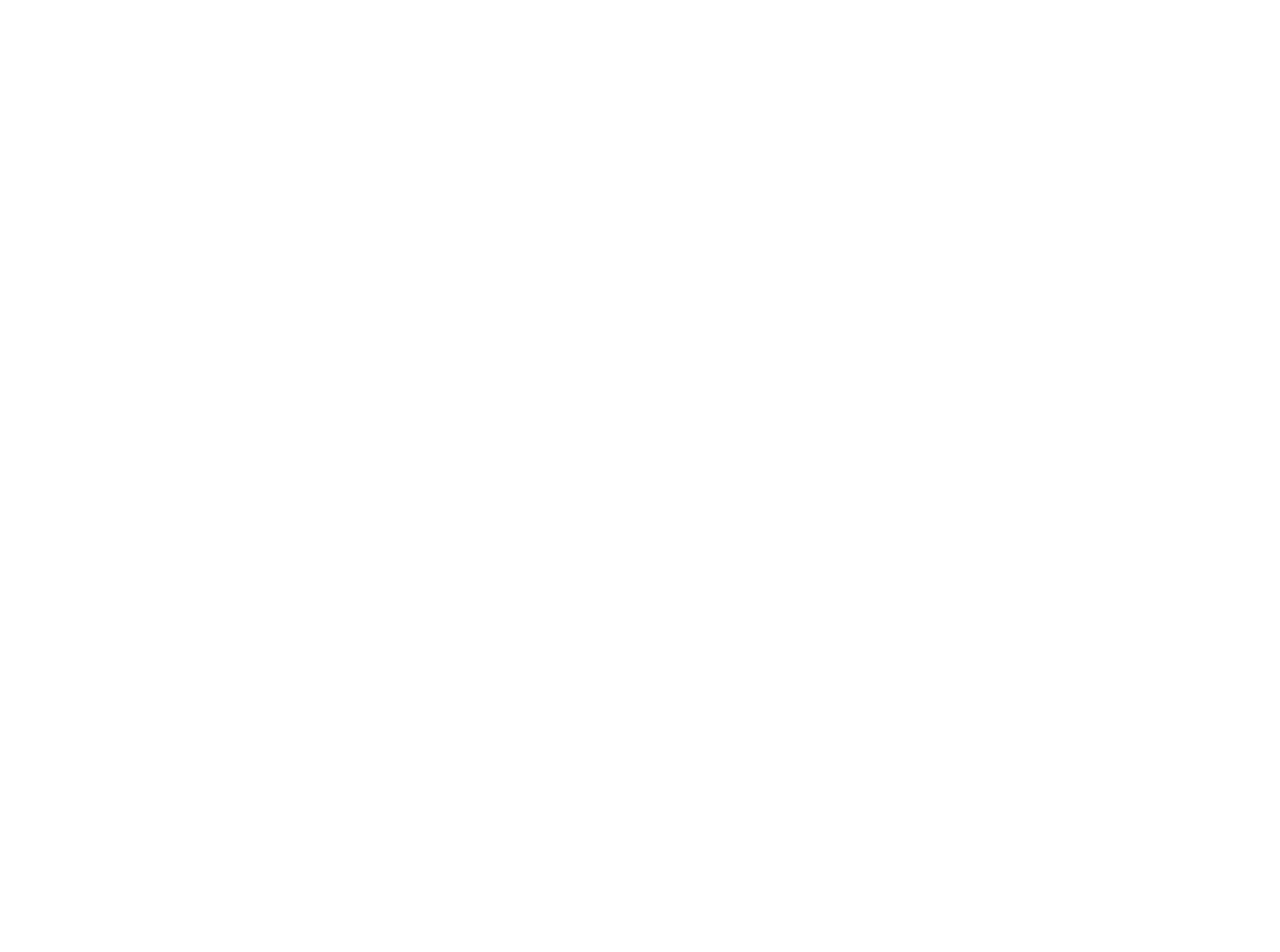
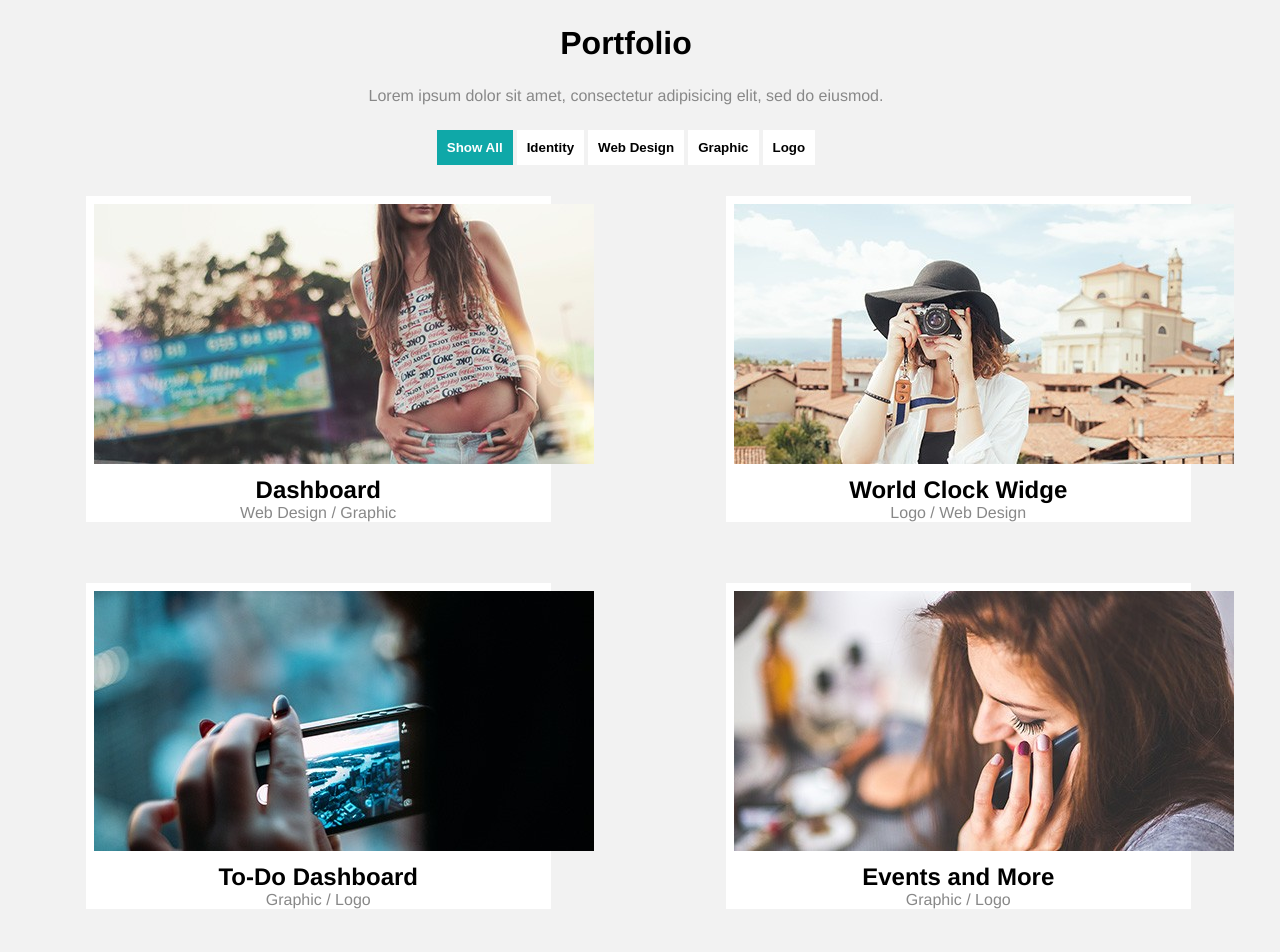
Before and after one commit to OriannaCorona/21_EXAMEN, a plain HTML site: page index.html in a window 1280 px wide. Shown: the top 952 px of the page. Before the commit the page ends 800 px from the top, so only its background shows below. Drawn offline with Linux system fonts and the light colour scheme.

Commit message:
seccion de portfolio

```diff
--- a/css/common.css
+++ b/css/common.css
@@ -0,0 +1,55 @@
+/*seccion portafolio*/
+.fondoport{
+	background-color: #F2F2F2;
+}
+.portfolio{
+	font-weight: 700;
+	text-align: center;
+	margin: 2% 0% 2% 0%;
+	font-size: 200%;
+	font-family: helvetica;
+}
+.pportfolio{
+	font-size: 100%;
+	margin-bottom: 2%;
+	font-family: helvetica;
+}
+.botonmenpor{
+	padding: .8%;
+	background-color: #0FA8A8;
+	border: none;
+}
+.botonmenpor2{
+	padding: .8%;
+	background-color: white;
+	border: none;
+}
+.menport{
+	text-align: center;
+	display: inline-block;
+}
+.fondoblanco{
+	background-color: white;
+	width: 76%;
+	height: 50%;
+	margin: 5% 0% 5% 14%;
+}
+.imgport{
+	padding: 1.7%;
+	align: center;
+}
+.titport{
+	font-family: helvetica;
+	font-size: 150%;
+}
+.subtiport{
+	font-family: helvetica;
+	margin-bottom: 2%;
+}
+.botonload{
+	padding: 1.2%;
+	background-color: black;
+	border: none;
+	font-size: 100%;
+	margin: 0% 0% 1% 47%;
+}
--- a/css/grid-system.css
+++ b/css/grid-system.css
@@ -6,7 +6,6 @@
  }
 
 /* Grid system */
-
 .container {
   padding-right: 15px;
   padding-left: 15px;
--- a/index.html
+++ b/index.html
@@ -0,0 +1,82 @@
+<!DOCTYPE html>
+<html>
+	<head>
+		<meta charset="UTF-8">
+		<title>Portfolio</title>
+		<link rel='stylesheet' type='text/css' href='http://fonts.googleapis.com/css?family=Montserrat:400,700'>
+		<link rel="stylesheet" type="text/css" href="css/grid-system.css">
+		<link rel="stylesheet" type="text/css" href="css/utilities.css">
+		<link rel="stylesheet" type="text/css" href="css/common.css">
+		<link rel="stylesheet" type="text/css" href="css/main.css">
+	</head>
+	<body>
+		<section class="fondoport"><!--seccion portafolio fondo-->
+				<div class="row"><!--row portafolio-->
+					<div class="col-12">
+						<h2 class="portfolio text-center f-600">Portfolio</h2>
+						<p class="text-gray pportfolio text-center">Lorem ipsum dolor sit amet, consectetur adipisicing elit, sed do eiusmod.</p>
+						<ul class="text-center">
+							<button class="botonmenpor text-white f-600"><li class="menport">Show All</li></button>
+							<button class="botonmenpor2 f-600"><li class="menport">Identity</li></button>
+							<button class="botonmenpor2 f-600"><li class="menport">Web Design</li></button>
+							<button class="botonmenpor2 f-600"><li class="menport">Graphic</li></button>
+							<button class="botonmenpor2 f-600"><li class="menport">Logo</li></button>
+						</ul>
+					</div>
+				</div><!--row portafolio cierre-->
+				<div class="row"><!--row imagenes 1-->
+					<div class="col-6">
+						<div class="fondoblanco">
+							<img class="imgport text-center" src="img/grid/1a.jpg" alt="img Dashboard">
+							<h4 class="titport text-center f-600">Dashboard</h4>
+							<p class="subtiport text-center text-gray">Web Design / Graphic</p>
+						</div>
+					</div>
+					<div class="col-6">
+						<div class="fondoblanco">
+							<img class="imgport" src="img/grid/2a.jpg" alt="img World">
+							<h4 class="titport text-center f-600">World Clock Widge</h4>
+							<p class="subtiport text-center text-gray">Logo / Web Design</p>
+						</div>
+					</div>
+				</div><!--row imagenes 1 cierre-->
+				<div class="row"><!--row imagenes 2-->
+					<div class="col-6">
+						<div class="fondoblanco">
+							<img class="imgport" src="img/grid/3a.jpg" alt="img ToDo">
+							<h4 class="titport text-center f-600">To-Do Dashboard</h4>
+							<p class="subtiport text-center text-gray">Graphic / Logo</p>
+						</div>
+					</div>
+					<div class="col-6">
+						<div class="fondoblanco">
+							<img class="imgport" src="img/grid/4a.jpg" alt="img Events">
+							<h4 class="titport text-center f-600">Events and More</h4>
+							<p class="subtiport text-center text-gray">Graphic / Logo</p>
+						</div>
+					</div>
+				</div><!--row imagenes 2 cierre-->
+				<div class="row"><!--row imagenes 3-->
+					<div class="col-6">
+						<div class="fondoblanco">
+							<img class="imgport" src="img/grid/5a.jpg" alt="img ToDo">
+							<h4 class="titport text-center f-600">WhereTO App</h4>
+							<p class="subtiport text-center text-gray">Web Design / Identity</p>
+						</div>
+					</div>
+					<div class="col-6">
+						<div class="fondoblanco">
+							<img class="imgport" src="img/grid/6a.jpg" alt="img Events">
+							<h4 class="titport text-center f-600">Ski * Buddy</h4>
+							<p class="subtiport text-center text-gray">Identity / Web Design</p>
+						</div>
+					</div>
+				</div><!--row imagenes 3 cierre-->
+				<div class="row"><!--row boton-->
+					<div class="col-12">
+						<button class="botonload text-white">Load More</button>
+					</div>
+				</div><!--row boton-->
+		</section><!--seccion portafolio fondo cierre-->
+	</body>
+</html>
```
